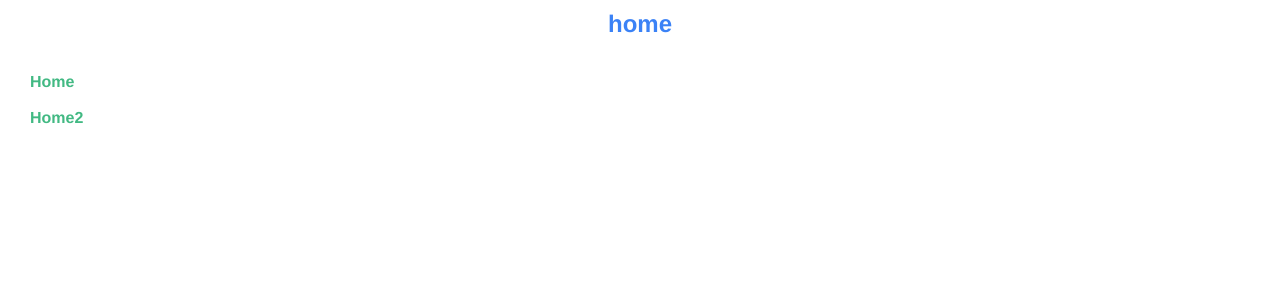
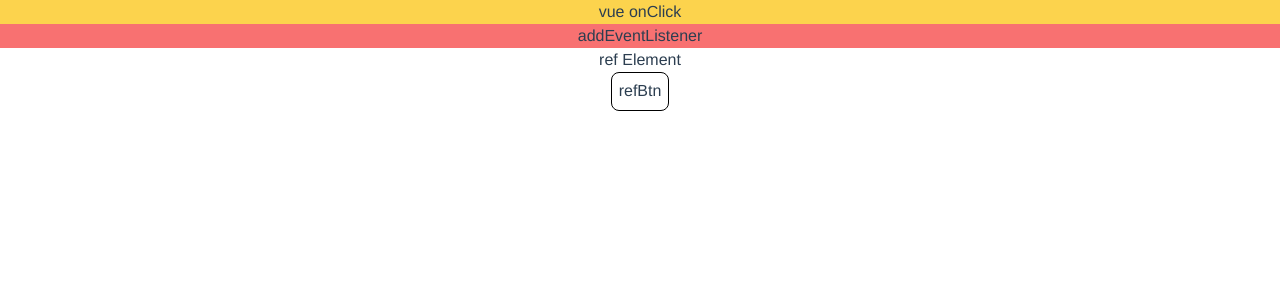
Before and after one commit to rlawncks125/front-git-practice, a Vue app: page /#/test1 in a window 1280 px wide. Shown: the top 300 px of the page. Built offline with nearby package versions, Linux system fonts and the light colour scheme.

Commit message:
tailwind 임의의값 사용할수 있게 설정

```diff
--- a/src/router/index.ts
+++ b/src/router/index.ts
@@ -1,4 +1,4 @@
-import { createRouter, createWebHistory, RouteRecordRaw } from "vue-router";
+import { createRouter, createWebHashHistory, RouteRecordRaw } from "vue-router";
 
 const routes: Array<RouteRecordRaw> = [
   {
@@ -7,10 +7,21 @@ const routes: Array<RouteRecordRaw> = [
     component: () =>
       import(/* webpackChunkName: "about" */ "../views/Home.vue"),
   },
+  {
+    path: "/st1",
+    name: "연습1",
+    component: () =>
+      import(/* webpackChunkName: "about" */ "../views/퍼블연습/연습1.vue"),
+  },
+  {
+    path: "/test1",
+    component: () =>
+      import(/* webpackChunkName: "about" */ "../views/테스트/event_this.vue"),
+  },
 ];
 
 const router = createRouter({
-  history: createWebHistory(process.env.BASE_URL),
+  history: createWebHashHistory(process.env.BASE_URL),
   routes,
 });
 
--- a/src/views/Home.vue
+++ b/src/views/Home.vue
@@ -1,10 +1,20 @@
 <template>
   <div>
-    <p class="text-2xl mt-2 font-bold text-blue-500">home</p>
+    <div class="text-2xl mt-2 font-bold text-blue-800">
+      <p>(html , css) 를 주로 연습 하는 곳 입니다.</p>
+      <p class="text-yellow-800">home</p>
+    </div>
 
-    <div id="nav" class="flex flex-col w-full items-start gap-3">
-      <router-link to="/">Home</router-link>
-      <router-link to="/">Home2</router-link>
+    <div id="nav">
+      <ul class="flex flex-col w-full items-start gap-3">
+        <li>
+          <router-link to="/st1">연습1 </router-link>
+          <span>
+            참고 사이트 블라블라블라 :
+            <a href="#" target="_blank">링크</a>
+          </span>
+        </li>
+      </ul>
     </div>
   </div>
 </template>
--- /dev/null
+++ b/src/views/테스트/event_this.vue
@@ -0,0 +1,63 @@
+<template>
+  <div id="warp" class="bg-yellow-300">
+    <p id="test1" @click="onClickEvent">vue onClick</p>
+    <div class="bg-red-400">
+      <p id="test2">addEventListener</p>
+    </div>
+  </div>
+  <div ref="refHtml">ref Element</div>
+  <button
+    class="border border-black p-[0.4rem] rounded-lg hover:bg-red-200 transition-all hover:scale-[1.1]"
+    @click="refClick"
+  >
+    refBtn
+  </button>
+</template>
+
+<script lang="ts">
+import { defineComponent, onMounted, ref, toRaw } from "vue";
+
+export default defineComponent({
+  setup() {
+    const refHtml = ref<HTMLElement>();
+
+    const onClickEvent = function (e: any) {
+      // @ts-ignore
+      const el = this.$el;
+      const target = e.target as HTMLElement;
+
+      // @ts-ignore
+      console.log(this, el, target);
+      // proxy() // vue Proxy 데이터 방식
+      // div#wrap
+      // p#test1
+    };
+
+    const eventListener = function (e: any) {
+      // @ts-ignore
+      const el = this;
+      const target = e.target as HTMLElement;
+
+      // @ts-ignore
+      console.log(this, el, target);
+      // p#test2
+      // p#test2
+      // p#test2
+    };
+
+    const refClick = () => {
+      console.log(refHtml.value);
+    };
+
+    onMounted(() => {
+      document
+        .querySelector("#test2")
+        ?.addEventListener("click", eventListener);
+    });
+
+    return { onClickEvent, refClick, refHtml };
+  },
+});
+</script>
+
+<style scoped></style>
--- /dev/null
+++ b/src/views/퍼블연습/연습1.vue
@@ -0,0 +1,24 @@
+<template>
+  <div class="bg-yellow-300">
+    <p @click="onClickEvent">연습1</p>
+    <section id="sec1" class="bg-red-400">
+      <p>연습2</p>
+    </section>
+    <section id="sec2" class="bg-red-400">
+      <p>연습3</p>
+    </section>
+    <footer>바닥</footer>
+  </div>
+</template>
+
+<script lang="ts">
+import { defineComponent } from "vue";
+
+export default defineComponent({
+  setup() {
+    return {};
+  },
+});
+</script>
+
+<style scoped></style>
--- a/tailwind.config.js
+++ b/tailwind.config.js
@@ -1,5 +1,7 @@
 module.exports = {
   content: ["./src/**/*.{html,vue}"],
+  mode: "jit",
+  purge: ["./public/**/*.html", "./src/**/*.{html,vue}"],
   theme: {
     extend: {},
     screens: {
```
Also changed, not shown: package.json (+6 -3 lines), 2 other files (tests, documents, lock files or other folders).
